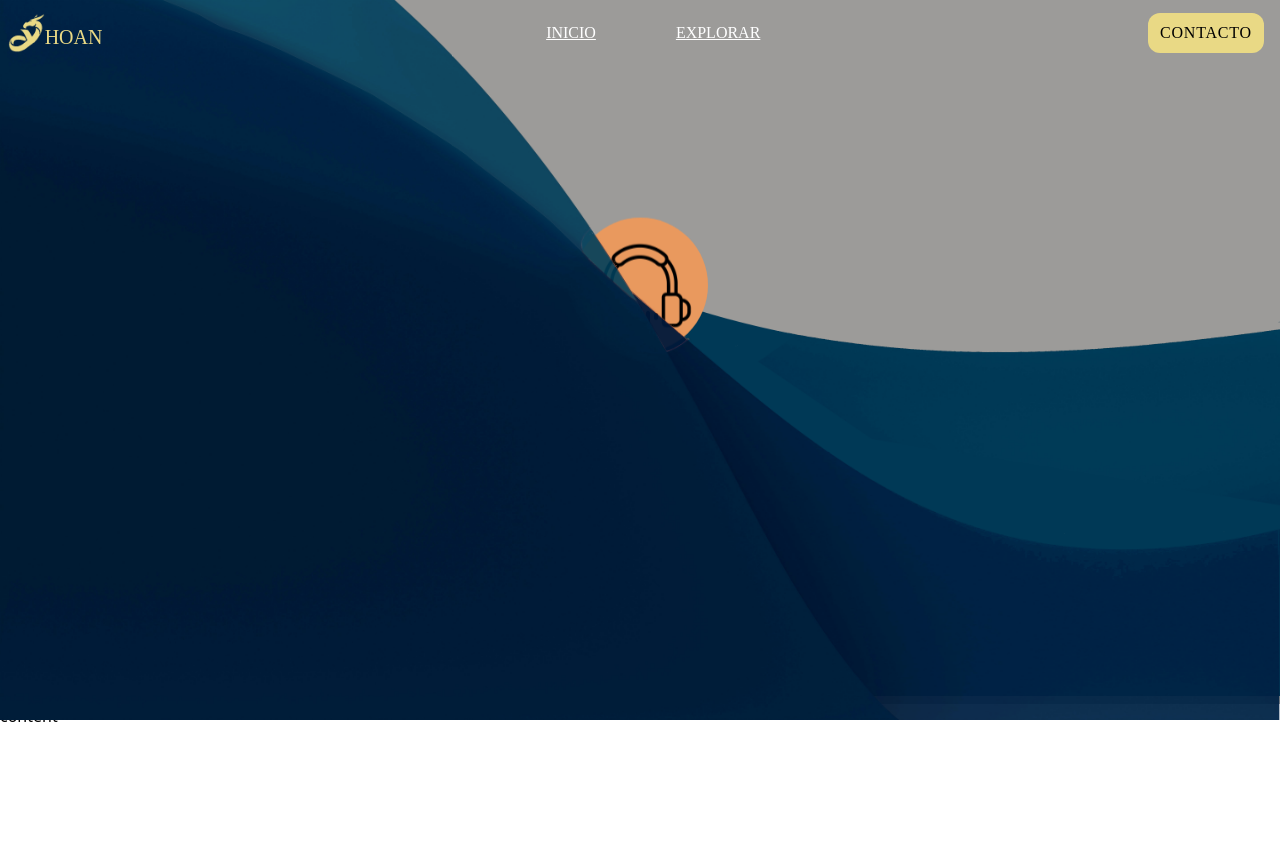
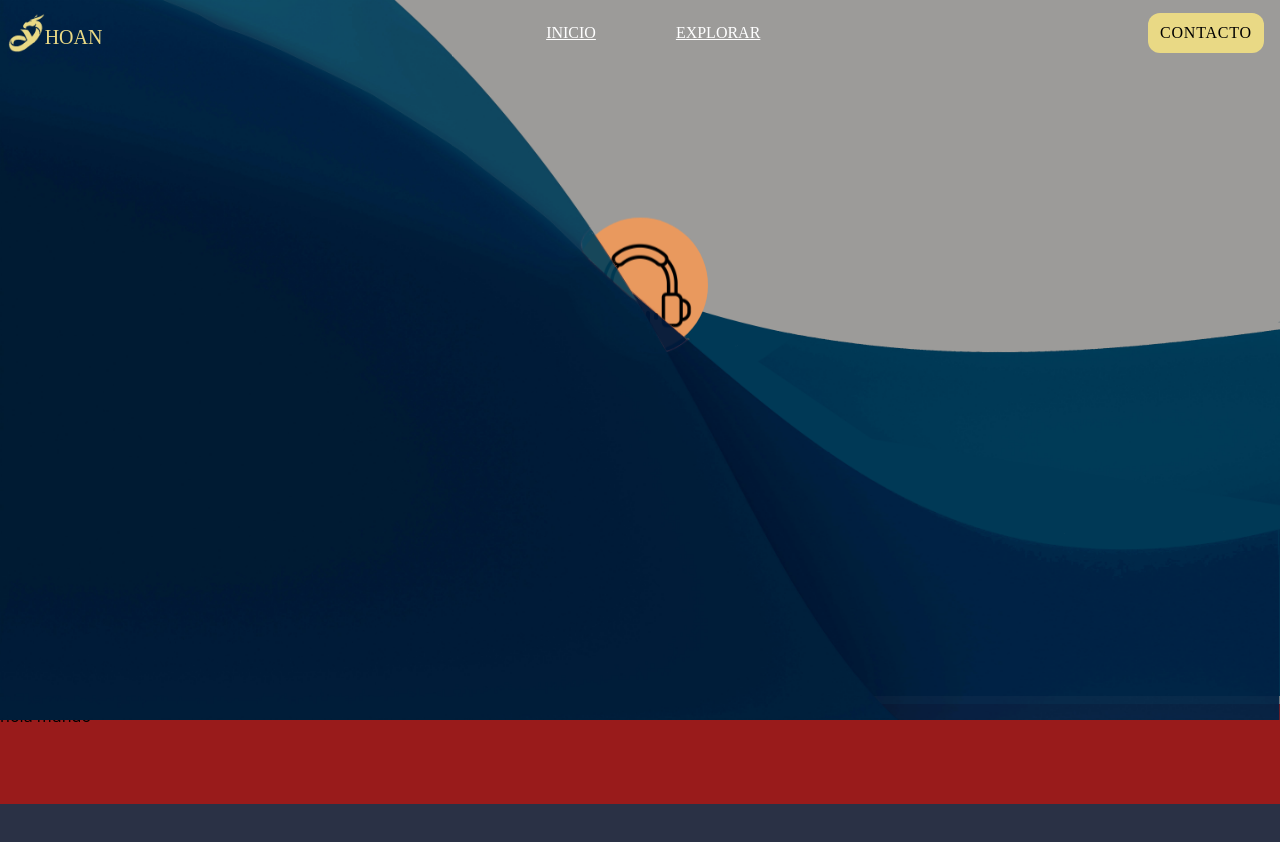
Before and after one commit to Yhoan008/resume, a React (Vite) app: page / in a window 1280 px wide. Shown: the top 842 px of the page. Built offline with nearby package versions, Linux system fonts and the light colour scheme; a web font is replaced by a local one.

Commit message:
Commit rutinario

```diff
--- a/src/App.jsx
+++ b/src/App.jsx
@@ -2,6 +2,7 @@ import React, { useEffect, useState } from "react";
 
 import Main from "./components/Main";
 import Navbar from "./components/Navbar";
+import Content from "./components/Content";
 import Pruebas from "./components/Pruebas";
 import Particles from "./components/Particles";
 
@@ -15,10 +16,10 @@ export default function App() {
   });
 
   return (
-    <main className="w-full h-[200vh] ">
+    <main className="w-full h-[200vh] bg-[#2A3145]  ">
       <Navbar responsive={responsive} />
       <Main responsive={responsive} />
-      <div>content</div>
+      <Content />
     </main>
   );
 }
--- /dev/null
+++ b/src/components/Content.jsx
@@ -0,0 +1,10 @@
+import React from 'react'
+
+export default function Content() {
+  return (
+    <div className='bg-red-800 w-full h-[100px]  ' >
+        hola mundo
+        <div className='' ></div>
+    </div>
+  )
+}
--- a/src/components/Navbar.jsx
+++ b/src/components/Navbar.jsx
@@ -106,16 +106,16 @@ function NavMobile() {
         <div className="flex justify-between items-end ">
           {/* Hace falta agregar los enlaces */}
           <div className="flex flex-col gap-2 ml-3 mb-4 ">
-            <a href="#" className="w-10 h-10">
+            <a href="#" className="w-8 h-10">
               <img src={mail} alt="icon Mail" className="w-full" />
             </a>
-            <a href="#" className="w-10 h-10">
+            <a href="#" className="w-8 h-10">
               <img src={git} alt="icon Git" className="w-full" />
             </a>
-            <a href="#" className="w-10 h-10">
+            <a href="#" className="w-8 h-10">
               <img src={wha} alt="icon WahtsApp" className="w-full" />
             </a>
-            <a href="#" className="w-10 h-10">
+            <a href="#" className="w-8 h-10">
               <img src={linkedin} alt="icon Linkedin" className="w-full" />
             </a>
           </div>
```
